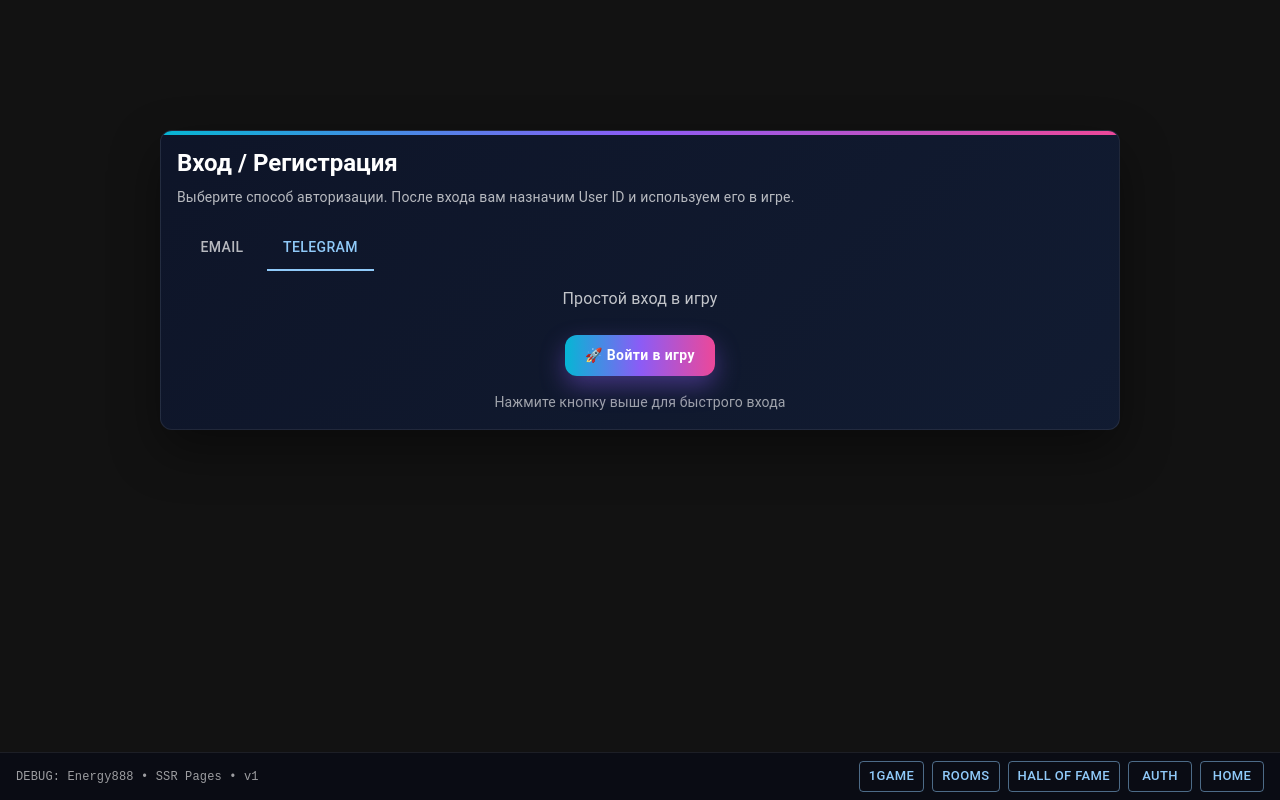
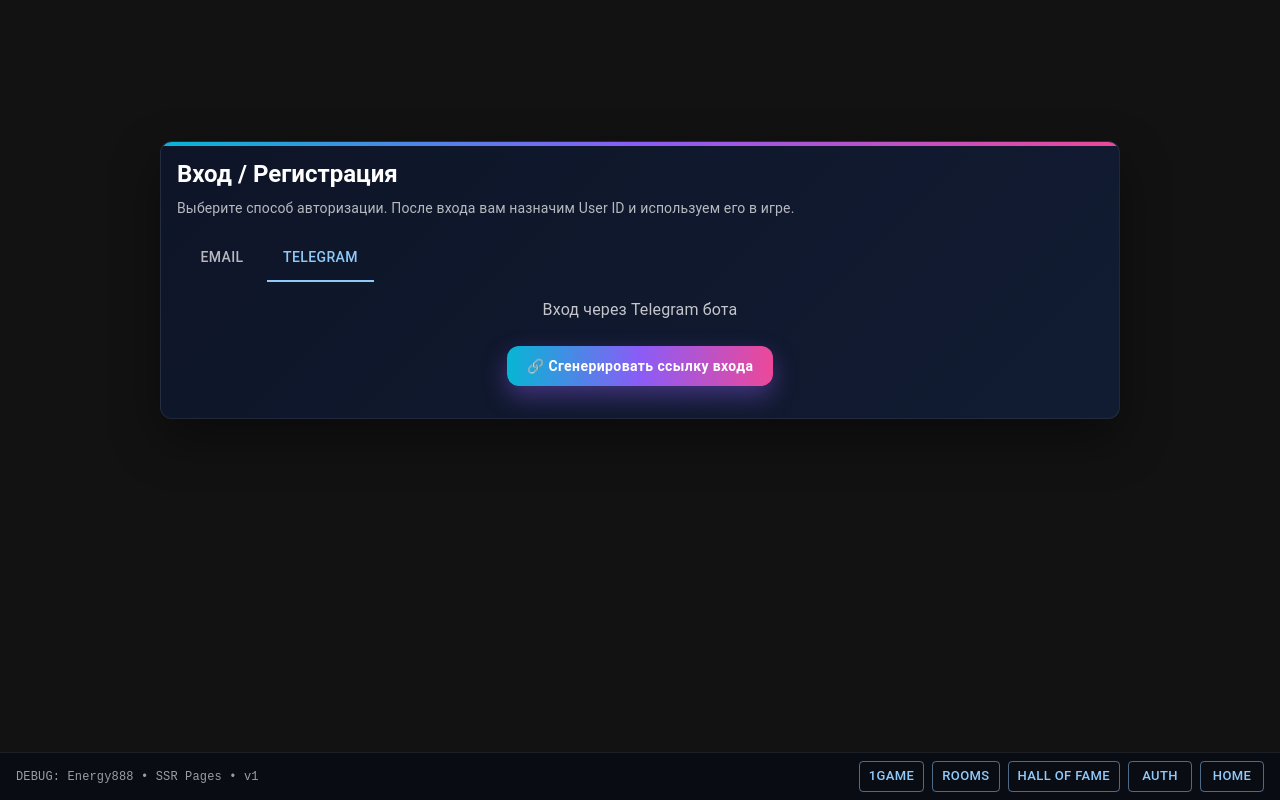
Before and after one commit to mag8888/energy888, a Next.js app in the folder game-ssr/: page /auth in a window 1280 px wide. Both pictures are taken after a click on the tab "TELEGRAM". Built offline with nearby package versions, Linux system fonts and the light colour scheme.

Commit message:
Интегрировать Telegram бота в кнопку 'Начать игру' для авторизации

```diff
--- a/game-ssr/src/pages/auth.tsx
+++ b/game-ssr/src/pages/auth.tsx
@@ -23,23 +23,43 @@ export default function AuthPage() {
     localStorage.setItem('eom_auth_tab', String(tab));
   }, [tab]);
 
-  // Простая авторизация через кнопку
-  const handleSimpleTelegramLogin = async () => {
+  // Генерация ссылки для входа через бота
+  const [botToken, setBotToken] = useState<string | null>(null);
+  const [authLoading, setAuthLoading] = useState(false);
+
+  const createBotToken = async () => {
     try {
-      // Создаем простого пользователя с случайным ID
-      const randomId = Math.floor(Math.random() * 1000000);
-      const userData = {
-        id: randomId,
-        username: `user_${randomId}`,
-        first_name: 'Telegram',
-        last_name: 'User',
-        photo_url: null
-      };
+      const socketUrl = process.env.NEXT_PUBLIC_SOCKET_URL || 'http://localhost:4000';
+      const r = await fetch(`${socketUrl}/tg/new-token`);
+      const j = await r.json();
+      setBotToken(j.token);
+      setAuthLoading(true);
 
-      await loginTelegram(userData);
-      setSnackbar('Вход выполнен успешно!');
+      // Ожидаем авторизации через бота
+      const t0 = Date.now();
+      const iv = setInterval(async () => {
+        const p = await fetch(`${socketUrl}/tg/poll?token=${j.token}`);
+        const pj = await p.json();
+        if (pj?.authorized) {
+          clearInterval(iv);
+          setAuthLoading(false);
+          await loginTelegram({
+            id: pj.user.id,
+            username: pj.user.username,
+            first_name: pj.user.first_name,
+            last_name: pj.user.last_name,
+            photo_url: pj.user.photo_url
+          });
+          setSnackbar('Вход через бота выполнен!');
+        } else if (Date.now() - t0 > 5 * 60 * 1000) {
+          clearInterval(iv);
+          setAuthLoading(false);
+          setBotToken(null);
+          setSnackbar('Время ожидания истекло');
+        }
+      }, 2000);
     } catch (e: any) {
-      setSnackbar(e?.message || 'Ошибка входа');
+      setSnackbar(e?.message || 'Ошибка создания ссылки');
     }
   };
 
@@ -95,14 +115,31 @@ export default function AuthPage() {
           {tab === 1 && (
             <Box sx={{ textAlign: 'center' }}>
               <Typography sx={{ color: 'rgba(255,255,255,0.75)', mb: 3 }}>
-                Простой вход в игру
+                Вход через Telegram бота
               </Typography>
-              <GradientButton onClick={handleSimpleTelegramLogin} sx={{ mb: 2 }}>
-                🚀 Войти в игру
-              </GradientButton>
-              <Typography sx={{ color: 'rgba(255,255,255,0.6)', fontSize: 14 }}>
-                Нажмите кнопку выше для быстрого входа
-              </Typography>
+
+              {!botToken ? (
+                <GradientButton onClick={createBotToken} sx={{ mb: 2 }}>
+                  🔗 Сгенерировать ссылку входа
+                </GradientButton>
+              ) : (
+                <Box>
+                  <GradientButton
+                    href={`https://t.me/${botName}?start=login_${botToken}`}
+                    target="_blank"
+                    rel="noreferrer"
+                    sx={{ mb: 2 }}
+                  >
+                    🤖 Открыть @{botName}
+                  </GradientButton>
+                  <Typography sx={{ color: 'rgba(255,255,255,0.6)', fontSize: 14, mb: 1 }}>
+                    {authLoading ? '⏳ Ожидание подтверждения в боте...' : 'Нажмите "Старт" в боте для входа'}
+                  </Typography>
+                  <Typography sx={{ color: 'rgba(255,255,255,0.5)', fontSize: 12 }}>
+                    Ссылка действительна 5 минут
+                  </Typography>
+                </Box>
+              )}
             </Box>
           )}
 
```
Also changed, not shown: game-ssr/src/pages/rooms.tsx (+51 -3 lines).
